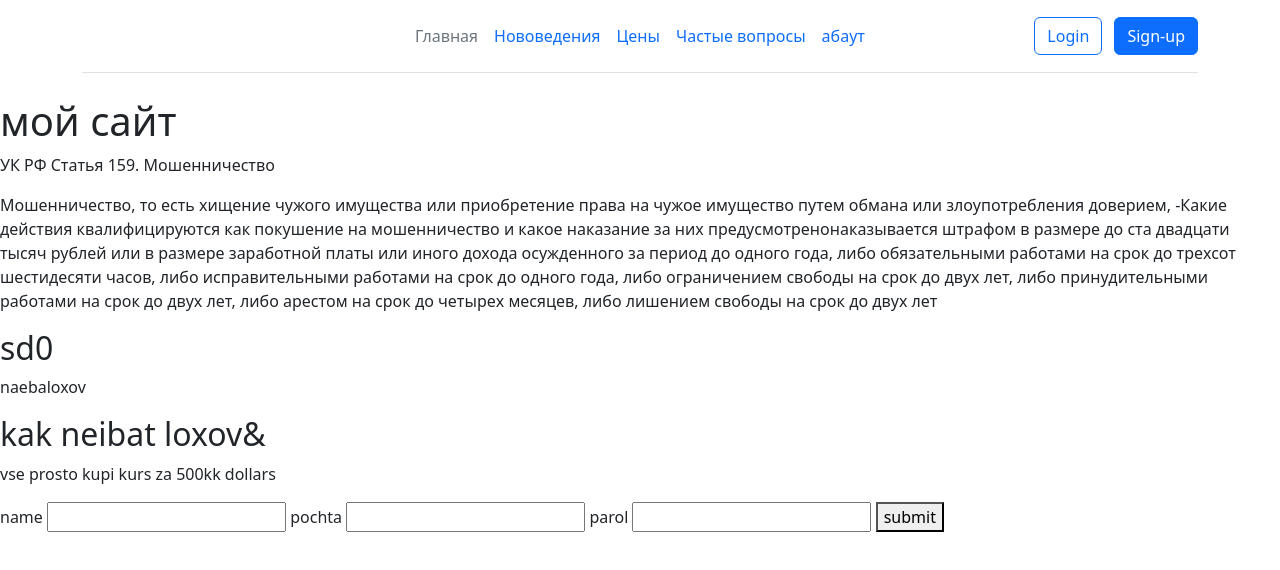
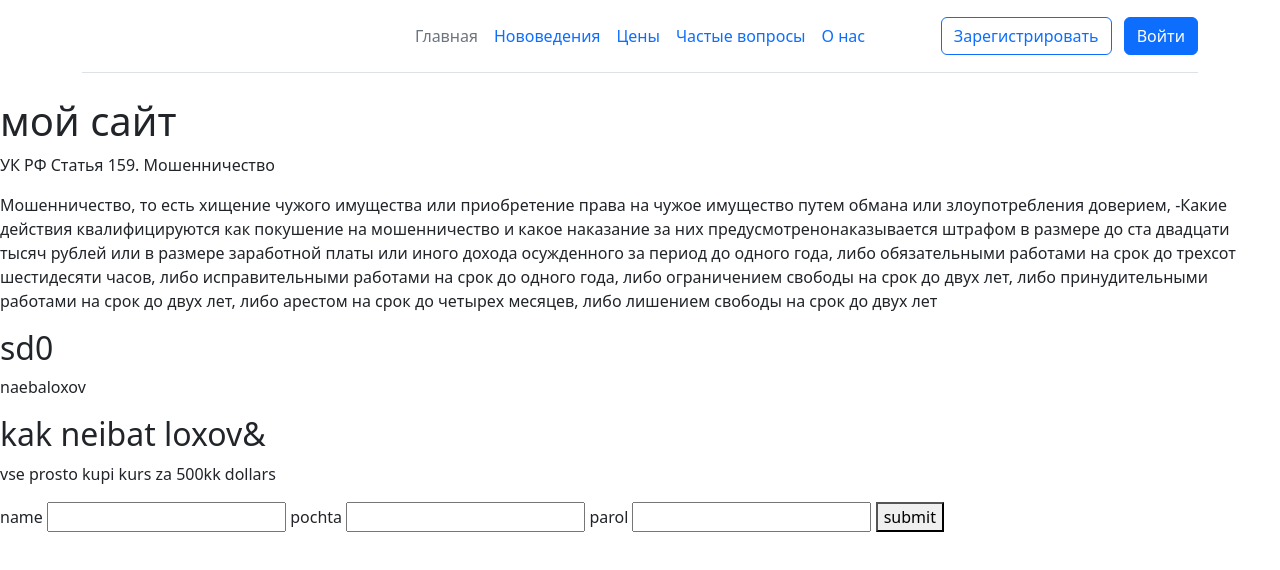
Before and after one commit to tus4ed/-zero, a plain HTML site: page index.html in a window 1280 px wide. Drawn offline with nearby package versions, Linux system fonts and the light colour scheme.

Commit message:
Update index.html7

```diff
--- a/index.html
+++ b/index.html
@@ -20,12 +20,12 @@
         <li><a href="#" class="nav-link px-2">Нововедения</a></li>
         <li><a href="#" class="nav-link px-2">Цены</a></li>
         <li><a href="#" class="nav-link px-2">Частые вопросы</a></li>
-        <li><a href="#" class="nav-link px-2">абаут</a></li>
+        <li><a href="#" class="nav-link px-2">О нас</a></li>
       </ul>
 
       <div class="col-md-3 text-end">
-        <button type="button" class="btn btn-outline-primary me-2">Login</button>
-        <button type="button" class="btn btn-primary">Sign-up</button>
+        <button type="button" class="btn btn-outline-primary me-2">Зарегистрировать</button>
+        <button type="button" class="btn btn-primary">Войти</button>
       </div>
     </header>
   </div>
```
